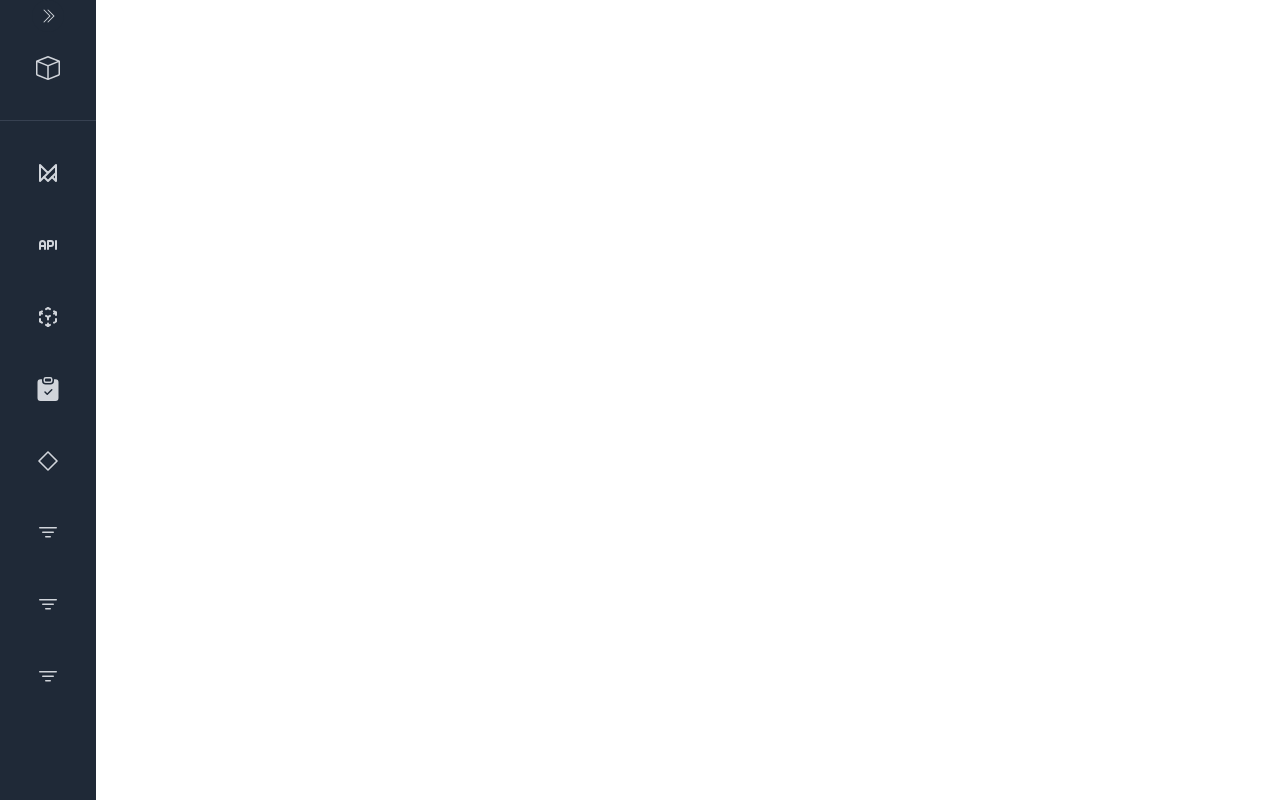
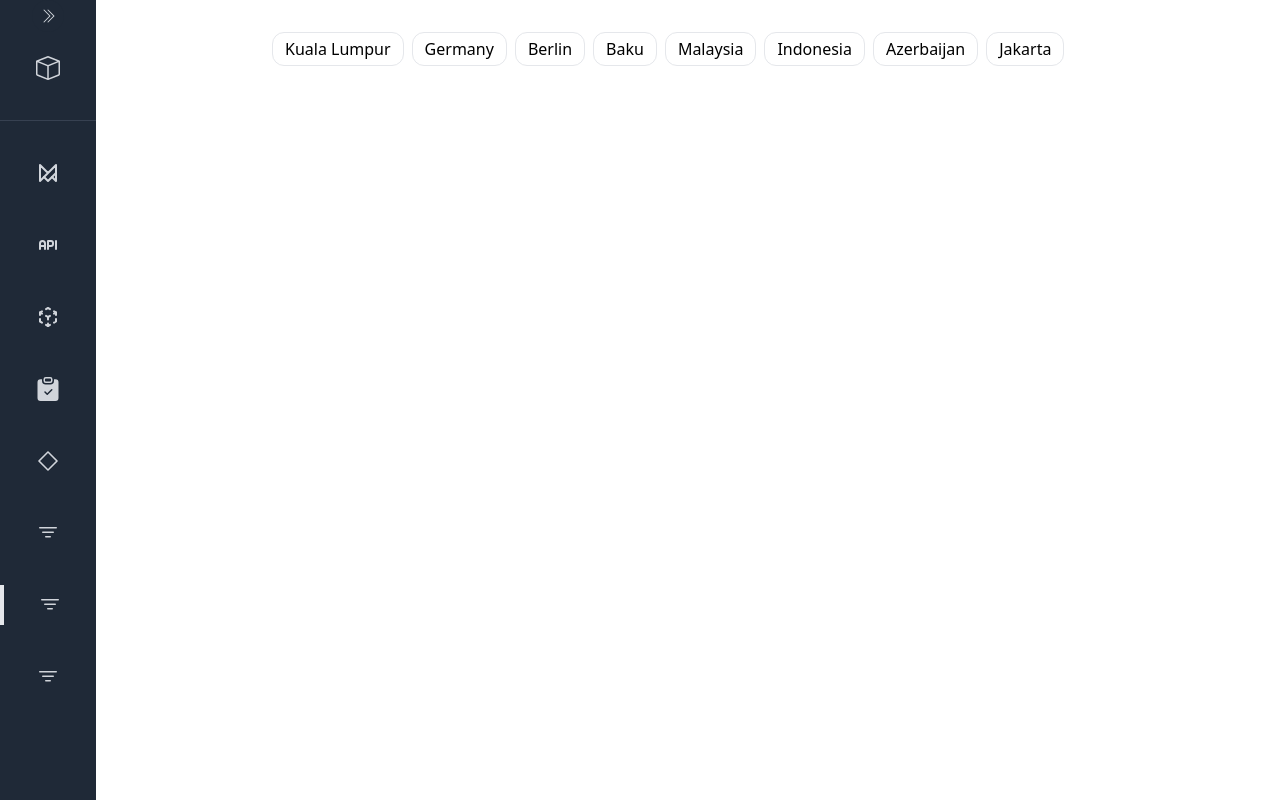
Before and after one commit to megatronhehe/my-sandbox, a React (Vite) app: page /challenge in a window 1280 px wide. Before the commit this address had no page. Built offline with nearby package versions, Linux system fonts and the light colour scheme.

Commit message:
coba2 react interview junior challenge hehe

```diff
--- a/src/App.jsx
+++ b/src/App.jsx
@@ -10,7 +10,7 @@ import Context from "./pages/Context/Context";
 import Validation from "./pages/Validation/Validation";
 import ClassComp from "./pages/ClassComp/ClassComp";
 import Filter from "./pages/Filter/Filter";
-import Layouting from "./pages/Layouting/Layouting";
+import Challenge from "./pages/Challenge/Challenge";
 
 import TestContextProvider from "./context/TestContextProvider";
 
@@ -37,7 +37,7 @@ function App() {
 					<Route path="/validation" element={<Validation />} />
 					<Route path="/classcomp" element={<ClassComp />} />
 					<Route path="/filter" element={<Filter />} />
-					<Route path="/layouting" element={<Layouting />} />
+					<Route path="/challenge" element={<Challenge />} />
 					<Route path="/urlsearchparams" element={<MyURLSearchParams />} />
 				</Routes>
 			</MainContainer>
--- a/src/components/Navbar/Navbar.jsx
+++ b/src/components/Navbar/Navbar.jsx
@@ -75,8 +75,8 @@ const Navbar = () => {
 
 				<NavbarButton
 					icon={<BsFilter />}
-					title="Layouting"
-					url="/layouting"
+					title="Challenge"
+					url="/challenge"
 					toggleFoldOut={toggleFoldOut}
 				/>
 
--- /dev/null
+++ b/src/pages/Challenge/Challenge.jsx
@@ -0,0 +1,21 @@
+import React, { useState } from "react";
+import CountryCapitalGame from "./CountryCapitalGame";
+
+import { shuffle } from "./shuffle";
+
+const Challenge = () => {
+	const data = {
+		Germany: "Berlin",
+		Azerbaijan: "Baku",
+		Indonesia: "Jakarta",
+		Malaysia: "Kuala Lumpur",
+	};
+
+	const countries = Object.keys(data);
+	const capitals = Object.values(data);
+	const options = shuffle([...countries, ...capitals]);
+
+	return <CountryCapitalGame options={options} data={data} />;
+};
+
+export default Challenge;
--- /dev/null
+++ b/src/pages/Challenge/CountryCapitalGame.jsx
@@ -0,0 +1,84 @@
+import React, { useEffect, useState } from "react";
+
+import { shuffle } from "./shuffle";
+
+const CountryCapitalGame = ({ options, data }) => {
+	const [selected, setSelected] = useState([]);
+	const [optionsState, setOptionsState] = useState(options);
+
+	useEffect(() => {
+		if (selected.length === 2) {
+			if (check()) {
+				setSelected([]);
+				setOptionsState((prev) =>
+					prev.filter(
+						(option) => option !== selected[0] && option !== selected[1]
+					)
+				);
+			}
+		}
+	}, [selected]);
+
+	const reset = () => {
+		setOptionsState(shuffle(options));
+	};
+
+	const check = () => {
+		if (
+			data[selected[0]] === selected[1] ||
+			data[selected[1]] === selected[0]
+		) {
+			return true;
+		} else {
+			return false;
+		}
+	};
+
+	const select = (option) => {
+		setSelected((prev) => {
+			if (prev.some((item) => item === option)) {
+				return prev.filter((item) => item !== option);
+			}
+			return [...prev, option];
+		});
+	};
+
+	const optionsElements = optionsState.map((option) => {
+		const active = selected.some((item) => item === option);
+		const wrong = active && selected.length === 2 && check() === false;
+
+		return (
+			<button
+				key={option}
+				disabled={selected.length >= 2 && !active}
+				onClick={() => select(option)}
+				className={`px-3 py-1 rounded-xl border
+            ${active && "bg-blue-400 text-white border-blue-400"}
+            ${wrong && "bg-red-400 text-white border-red-400"}
+            `}
+			>
+				{option}
+			</button>
+		);
+	});
+
+	return (
+		<div className="flex flex-wrap gap-2">
+			{optionsState.length > 0 ? (
+				optionsElements
+			) : (
+				<div className="flex flex-col items-center w-full gap-4">
+					<h3 className="text-xl">Congratulations!</h3>
+					<p className="text-sm">you have finished the challenge!</p>
+					<button
+						onClick={reset}
+						className="px-3 py-1 text-white bg-green-400 rounded-xl"
+					>
+						reset
+					</button>
+				</div>
+			)}
+		</div>
+	);
+};
+export default CountryCapitalGame;
--- /dev/null
+++ b/src/pages/Challenge/OptionButton.jsx
@@ -0,0 +1,5 @@
+import React from "react";
+
+export const OptionButton = () => {
+	return <div>OptionButton</div>;
+};
--- /dev/null
+++ b/src/pages/Challenge/shuffle.js
@@ -0,0 +1,7 @@
+export const shuffle = (array) => {
+	for (let i = array.length - 1; i > 0; i--) {
+		const j = Math.floor(Math.random() * (i + 1));
+		[array[i], array[j]] = [array[j], array[i]];
+	}
+	return array;
+};
--- a/src/pages/Layouting/Layouting.jsx
+++ /dev/null
@@ -1,28 +0,0 @@
-import React from "react";
-
-const Layouting = () => {
-	return (
-		<div className="flex flex-col w-full gap-4 p-4 bg-gray-100 sm:flex-row h-2/3">
-			<div className="flex flex-col justify-between w-full h-full gap-4">
-				<div className="w-full overflow-hidden bg-red-300 h-2/5">
-					<h1 className="h-1/4">Good Morning</h1>
-					<span className="h-1/4">5 Septermber 2023</span>
-					<ul className="flex items-center gap-2 h-2/4">
-						<li className="flex-shrink-0 w-24 h-full bg-black">a</li>
-						<li className="flex-shrink-0 w-24 h-full bg-black">a</li>
-						<li className="flex-shrink-0 w-24 h-full bg-black">a</li>
-						<li className="flex-shrink-0 w-24 h-full bg-black">a</li>
-					</ul>
-				</div>
-				<div className="w-full bg-red-300 h-3/5"></div>
-			</div>
-
-			<div className="flex flex-col justify-between w-full h-full gap-4">
-				<div className="w-full bg-red-300 h-1/3"></div>
-				<div className="w-full bg-red-300 h-2/3"></div>
-			</div>
-		</div>
-	);
-};
-
-export default Layouting;
```
